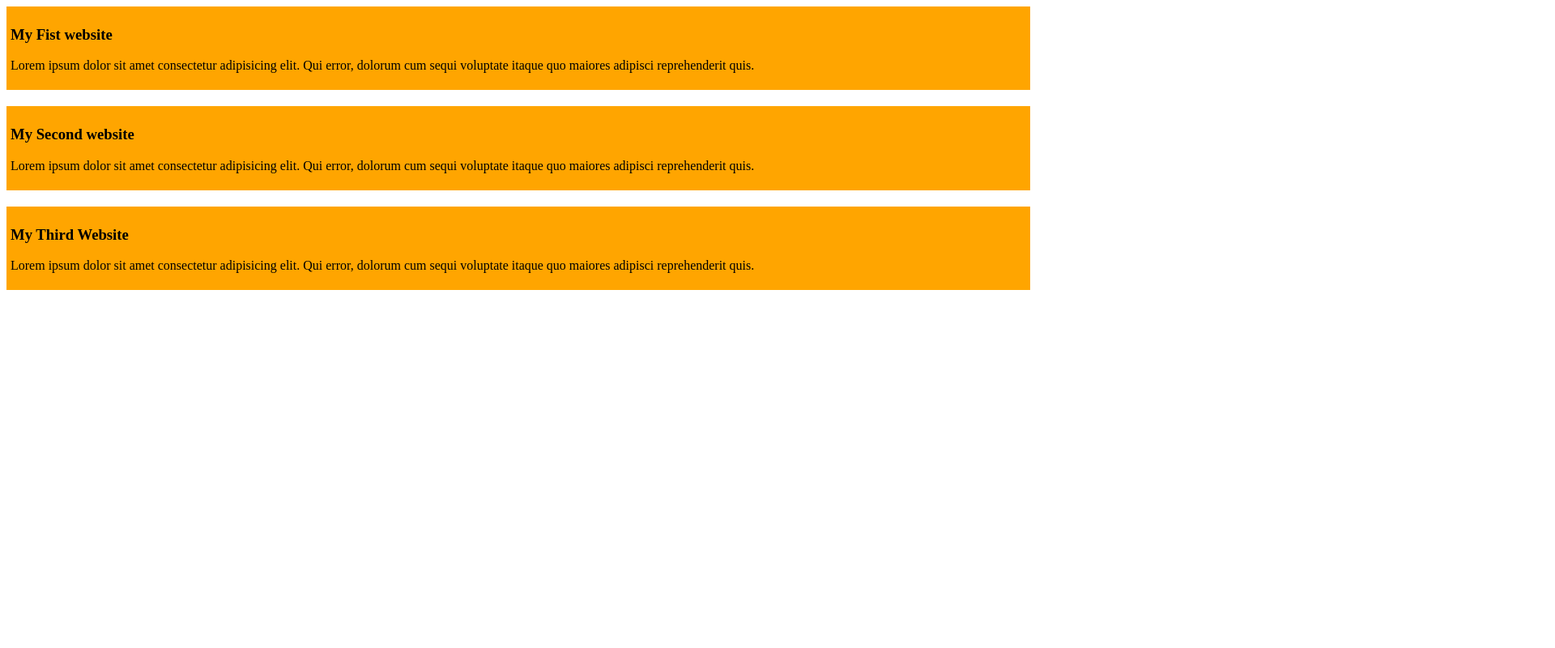
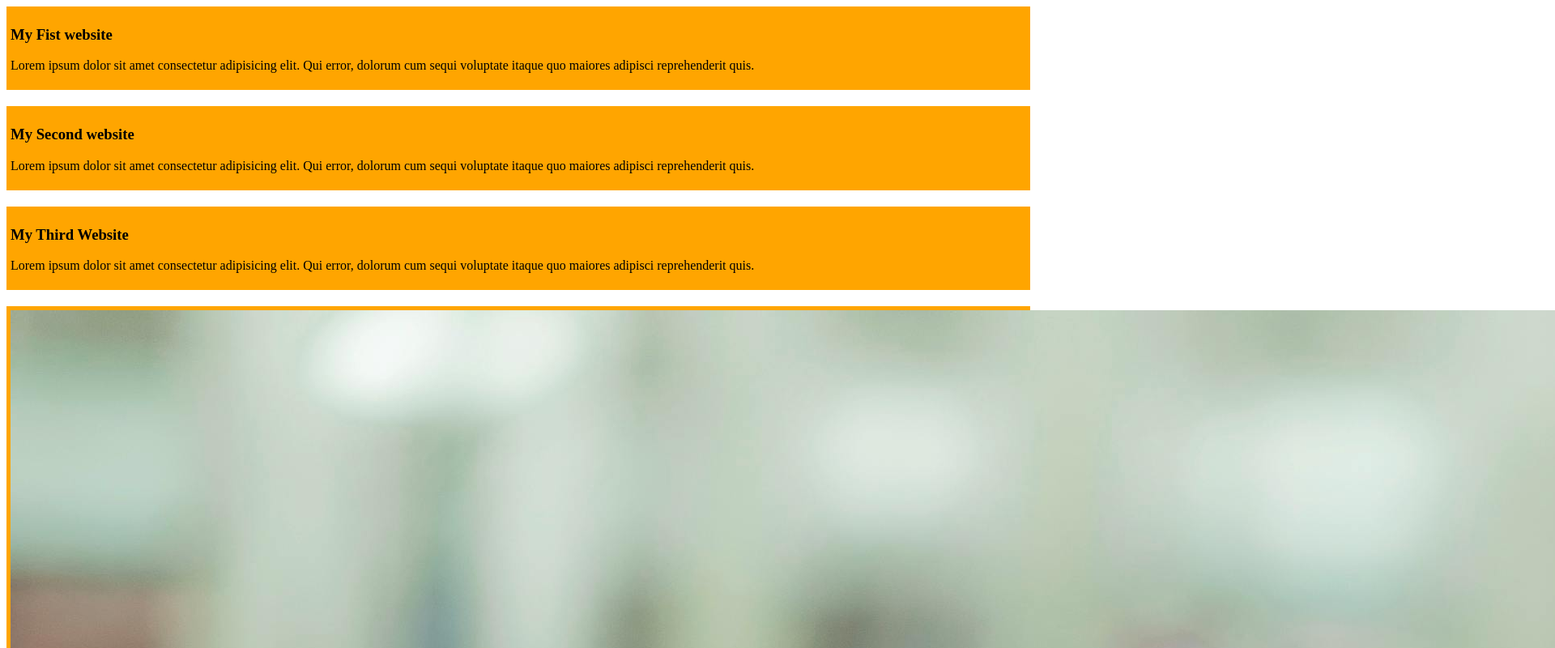
Before and after one commit to Mishukdev2001/my-february-first-repo, a plain HTML site: page index.html in a window 1280 px wide. Shown: the top 800 px of the page at 81% size, 1920 px wide, since content can reach past the window. Drawn offline with Linux system fonts and the light colour scheme.

Commit message:
this is image

```diff
--- a/index.html
+++ b/index.html
@@ -25,5 +25,9 @@
             Lorem ipsum dolor sit amet consectetur adipisicing elit. Qui error, dolorum cum sequi voluptate itaque quo maiores adipisci reprehenderit quis.
         </p>
        </div>
+       <div>
+        <img src="images/pexels-minan1398-672444.jpg" alt="">
+        <img src="" alt="">
+       </div>
 </body>
 </html>
```
Also changed, not shown: images/pexels-minan1398-672444.jpg (added), images/pexels-njeromin-14538876.jpg (added).
